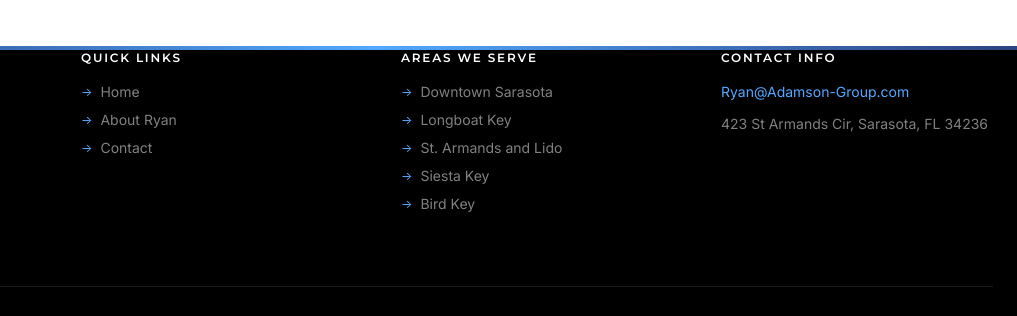
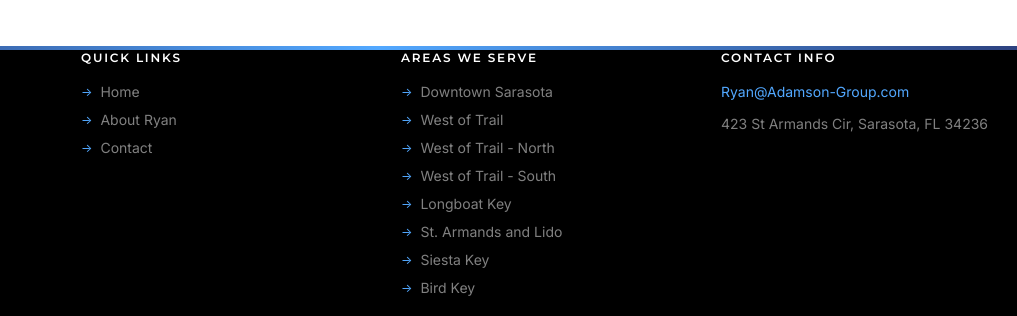
Before and after one commit to Bonesbot/adamson-website, an Astro site: page /about in a window 1280 px wide. Shown: the part 1068-1384 px from the top of the page, 263-1280 px from the left. Built offline with nearby package versions, Linux system fonts and the light colour scheme; Astro itself is replaced by a stand-in of ours.

Commit message:
feat(footer): add three West of Trail sub-area links (core/north/south)

```diff
--- a/src/components/layout/Footer.astro
+++ b/src/components/layout/Footer.astro
@@ -19,6 +19,9 @@ const resources = [
 
 const areas = [
   { label: 'Downtown Sarasota', href: '/areas/downtown-sarasota' },
+  { label: 'West of Trail', href: '/areas/west-of-trail-core' },
+  { label: 'West of Trail - North', href: '/areas/west-of-trail-north' },
+  { label: 'West of Trail - South', href: '/areas/west-of-trail-south' },
   { label: 'Longboat Key', href: '/areas/longboat-key' },
   { label: 'St. Armands and Lido', href: '/areas/st-armands-lido' },
   { label: 'Siesta Key', href: '/areas/siesta-key' },
```
